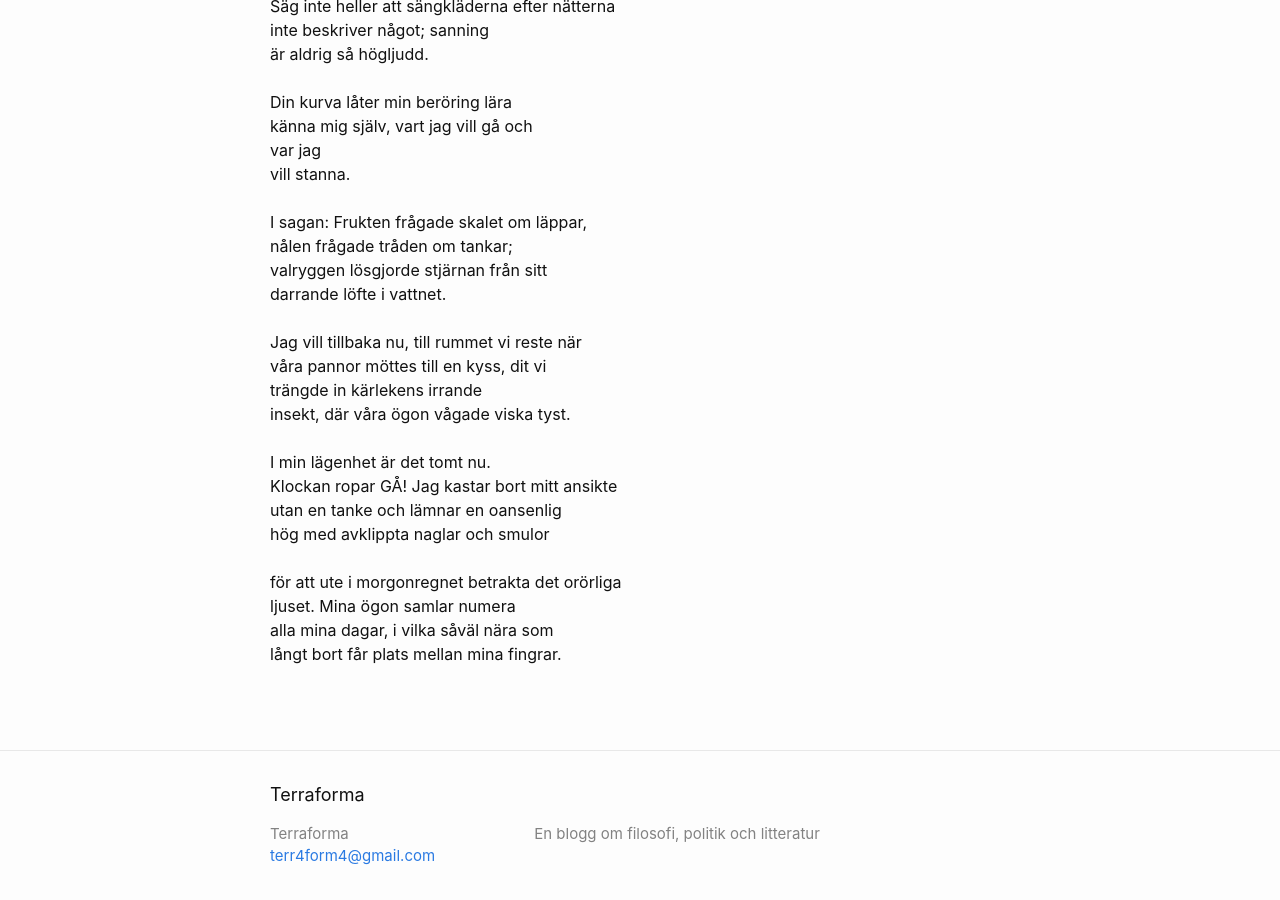
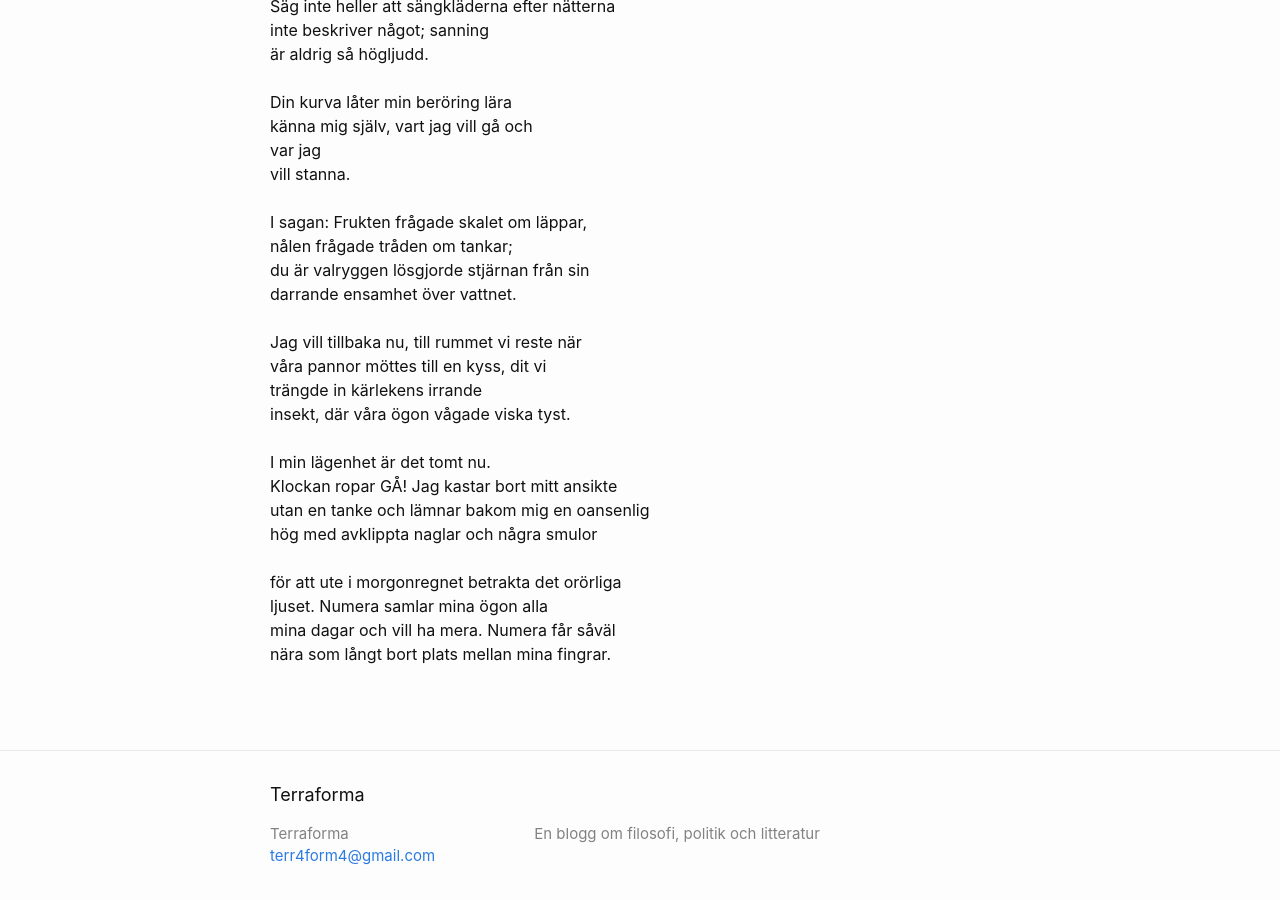
Before and after one commit to terr4form4/terr4form4.github.io, a Jekyll site: the page built from _posts/poesi/2024-01-03-dikter-2023-2024.md, in a window 1280 px wide and 900 px high, scrolled down 6821 px. Built offline with Jekyll 4.4.1, drawn with Linux system fonts in a browser that asks for light colours; comment, search, counter and statistics services are not loaded.

Commit message:
älskling

```diff
--- a/_posts/poesi/2024-01-03-dikter-2023-2024.md
+++ b/_posts/poesi/2024-01-03-dikter-2023-2024.md
@@ -284,8 +284,8 @@ vill stanna.<br/>
 <br/>
 I sagan: Frukten frågade skalet om läppar,<br/>
 nålen frågade tråden om tankar;<br/>
-valryggen lösgjorde stjärnan från sitt<br/>
-darrande löfte i vattnet.<br/>
+du är valryggen lösgjorde stjärnan från sin<br/>
+darrande ensamhet över vattnet.<br/>
 <br/>
 Jag vill tillbaka nu, till rummet vi reste när<br/>
 våra pannor möttes till en kyss, dit vi<br/>
@@ -294,11 +294,11 @@ insekt, där våra ögon vågade viska tyst.<br/>
 <br/>
 I min lägenhet är det tomt nu.<br/>
 Klockan ropar GÅ! Jag kastar bort mitt ansikte<br/>
-utan en tanke och lämnar en oansenlig<br/>
-hög med avklippta naglar och smulor<br/>
+utan en tanke och lämnar bakom mig en oansenlig<br/>
+hög med avklippta naglar och några smulor<br/>
 <br/>
 för att ute i morgonregnet betrakta det orörliga<br/>
-ljuset. Mina ögon samlar numera<br/>
-alla mina dagar, i vilka såväl nära som<br/>
-långt bort får plats mellan mina fingrar.<br/>
+ljuset. Numera samlar mina ögon alla<br/>
+mina dagar och vill ha mera. Numera får såväl<br/>
+nära som långt bort plats mellan mina fingrar.<br/>
 <br/>
```
